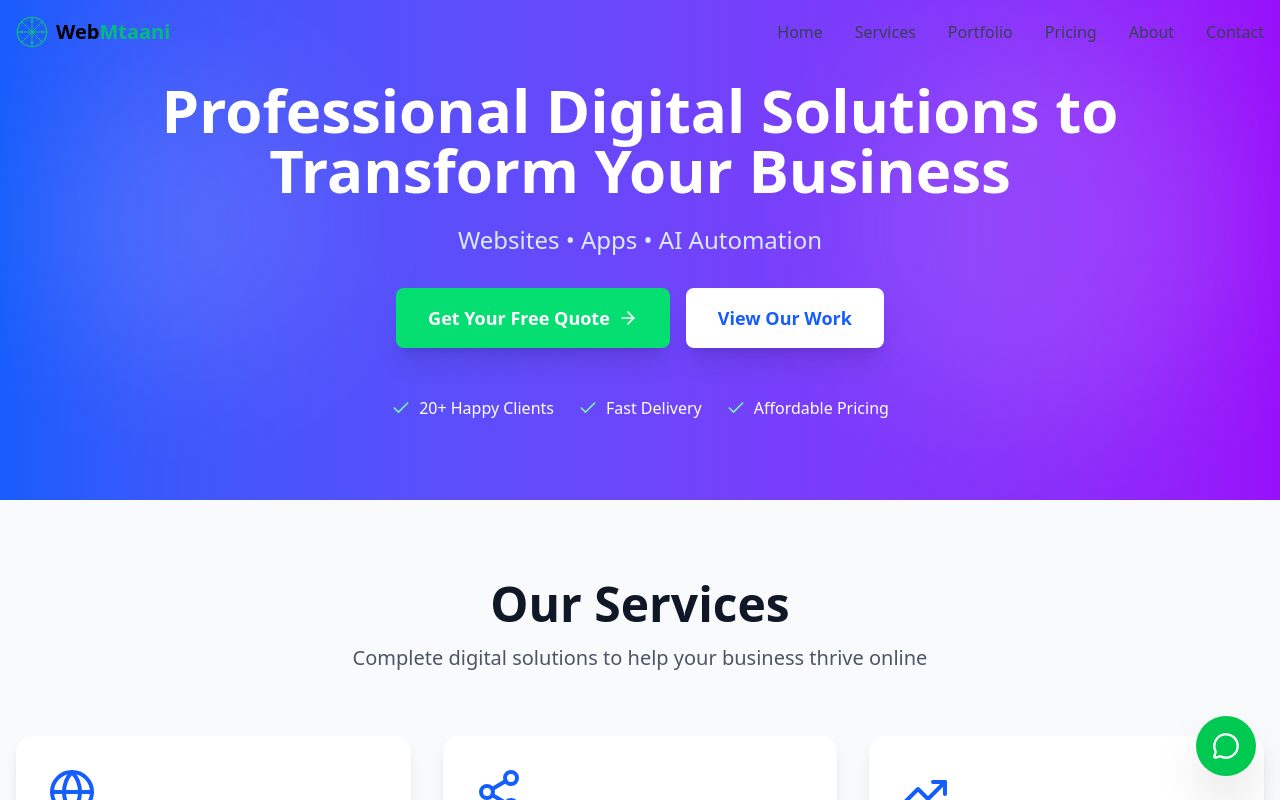
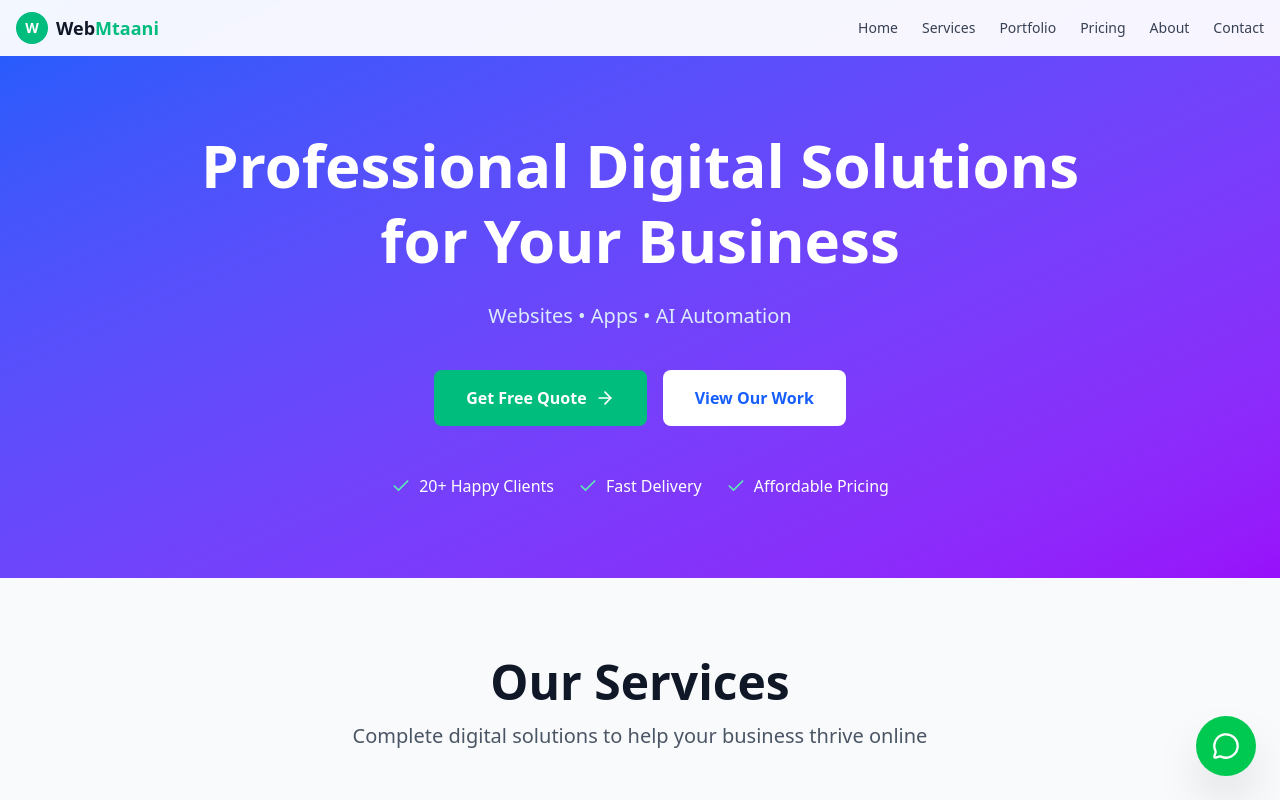
Before and after one commit to Alv3n-bot/Pixel-code, a React (Vite) app: page / in a window 1280 px wide. Shown: the top 800 px of the page. Built offline with nearby package versions, Linux system fonts and the light colour scheme.

Commit message:
Remove complicated svg animations and blur effects

```diff
--- a/src/components/Header.jsx
+++ b/src/components/Header.jsx
@@ -4,53 +4,53 @@ import { Menu, X } from 'lucide-react';
 const Header = ({ isScrolled }) => {
   const [isMenuOpen, setIsMenuOpen] = useState(false);
 
+  const navItems = ['Home', 'Services', 'Portfolio', 'Pricing', 'About', 'Contact'];
+
   return (
-    <header className={`fixed w-full top-0 z-50 transition-all duration-300 ${isScrolled ? 'bg-white shadow-lg' : 'bg-transparent'}`}>
-      <nav className="container mx-auto px-4 py-4">
+    <header className={`fixed w-full top-0 z-50 ${isScrolled ? 'bg-white shadow-md' : 'bg-white/95 backdrop-blur-sm'}`}>
+      <nav className="container mx-auto px-4 py-3">
         <div className="flex justify-between items-center">
+          {/* Logo */}
           <div className="flex items-center gap-2">
-            <svg viewBox="0 0 48 48" className="w-8 h-8">
-              <circle cx="24" cy="24" r="22" fill="none" stroke="#10b981" strokeWidth="2" />
-              <line x1="24" y1="2" x2="24" y2="46" stroke="#10b981" strokeWidth="1.5" />
-              <line x1="2" y1="24" x2="46" y2="24" stroke="#10b981" strokeWidth="1.5" />
-              <line x1="8" y1="8" x2="40" y2="40" stroke="#10b981" strokeWidth="1.5" />
-              <line x1="40" y1="8" x2="8" y2="40" stroke="#10b981" strokeWidth="1.5" />
-              <circle cx="24" cy="24" r="3" fill="#10b981" />
-              <circle cx="24" cy="8" r="2" fill="#10b981" />
-              <circle cx="24" cy="40" r="2" fill="#10b981" />
-              <circle cx="8" cy="24" r="2" fill="#10b981" />
-              <circle cx="40" cy="24" r="2" fill="#10b981" />
-            </svg>
-            <span className="text-xl font-bold text-black">Web<span className="text-emerald-500">Mtaani</span></span>
+            <div className="w-8 h-8 bg-emerald-500 rounded-full flex items-center justify-center">
+              <span className="text-white font-bold text-sm">W</span>
+            </div>
+            <span className="text-lg font-bold text-gray-900">
+              Web<span className="text-emerald-500">Mtaani</span>
+            </span>
           </div>
 
-          <div className="hidden md:flex space-x-8">
-            {['Home', 'Services', 'Portfolio', 'Pricing', 'About', 'Contact'].map((item) => (
+          {/* Desktop Navigation */}
+          <div className="hidden md:flex items-center gap-6">
+            {navItems.map((item) => (
               <a
                 key={item}
                 href={`#${item.toLowerCase()}`}
-                className="text-gray-700 hover:text-blue-600 transition-colors font-medium"
+                className="text-gray-700 hover:text-emerald-500 transition-colors text-sm font-medium"
               >
                 {item}
               </a>
             ))}
           </div>
 
+          {/* Mobile Menu Button */}
           <button
-            className="md:hidden text-gray-700"
+            className="md:hidden p-2 text-gray-700 hover:text-emerald-500"
             onClick={() => setIsMenuOpen(!isMenuOpen)}
+            aria-label="Toggle menu"
           >
             {isMenuOpen ? <X size={24} /> : <Menu size={24} />}
           </button>
         </div>
 
+        {/* Mobile Navigation */}
         {isMenuOpen && (
-          <div className="md:hidden mt-4 pb-4 space-y-3">
-            {['Home', 'Services', 'Portfolio', 'Pricing', 'About', 'Contact'].map((item) => (
+          <div className="md:hidden mt-3 pt-3 border-t border-gray-200">
+            {navItems.map((item) => (
               <a
                 key={item}
                 href={`#${item.toLowerCase()}`}
-                className="block text-gray-700 hover:text-blue-600 transition-colors font-medium"
+                className="block py-2 text-gray-700 hover:text-emerald-500 transition-colors font-medium"
                 onClick={() => setIsMenuOpen(false)}
               >
                 {item}
--- a/src/components/Hero.jsx
+++ b/src/components/Hero.jsx
@@ -3,40 +3,42 @@ import { ArrowRight, Check } from 'lucide-react';
 
 const Hero = () => {
   return (
-    <section id="home" className="py-20 px-4 bg-gradient-to-r from-blue-600 to-purple-600 text-white relative overflow-hidden">
-      <div className="absolute inset-0 opacity-10">
-        <div className="absolute top-20 left-10 w-72 h-72 bg-white rounded-full blur-3xl"></div>
-        <div className="absolute bottom-20 right-10 w-96 h-96 bg-white rounded-full blur-3xl"></div>
-      </div>
+    <section id="home" className="pt-32 pb-20 px-4 bg-gradient-to-br from-blue-600 to-purple-600 text-white">
+      <div className="container mx-auto max-w-4xl text-center">
+        <h1 className="text-4xl md:text-5xl lg:text-6xl font-bold mb-6 leading-tight">
+          Professional Digital Solutions for Your Business
+        </h1>
 
-      <div className="container mx-auto text-center relative z-10">
-        <h1 className="text-4xl md:text-6xl font-bold mb-6 animate-fade-in">
-          Professional Digital Solutions to Transform Your Business
-        </h1>
-        <p className="text-xl md:text-2xl mb-8 text-blue-100 max-w-3xl mx-auto">
+        <p className="text-lg md:text-xl mb-10 text-blue-100">
           Websites • Apps • AI Automation
         </p>
 
         <div className="flex flex-col sm:flex-row gap-4 justify-center mb-12">
-          <button className="bg-green-400 hover:bg-green-600 text-white px-8 py-4 rounded-lg font-semibold text-lg transition-all transform hover:scale-105 shadow-xl flex items-center justify-center gap-2">
-            Get Your Free Quote <ArrowRight size={20} />
-          </button>
-          <button className="bg-white text-blue-600 hover:bg-blue-50 px-8 py-4 rounded-lg font-semibold text-lg transition-all transform hover:scale-105 shadow-xl">
+          <a
+            href="#contact"
+            className="bg-emerald-500 hover:bg-emerald-600 text-white px-8 py-4 rounded-lg font-semibold transition-colors inline-flex items-center justify-center gap-2"
+          >
+            Get Free Quote <ArrowRight size={20} />
+          </a>
+          <a
+            href="#portfolio"
+            className="bg-white text-blue-600 hover:bg-blue-50 px-8 py-4 rounded-lg font-semibold transition-colors"
+          >
             View Our Work
-          </button>
+          </a>
         </div>
 
         <div className="flex flex-wrap justify-center gap-6 text-sm md:text-base">
           <div className="flex items-center gap-2">
-            <Check className="text-green-300" size={20} />
+            <Check className="text-emerald-300" size={20} />
             <span>20+ Happy Clients</span>
           </div>
           <div className="flex items-center gap-2">
-            <Check className="text-green-300" size={20} />
+            <Check className="text-emerald-300" size={20} />
             <span>Fast Delivery</span>
           </div>
           <div className="flex items-center gap-2">
-            <Check className="text-green-300" size={20} />
+            <Check className="text-emerald-300" size={20} />
             <span>Affordable Pricing</span>
           </div>
         </div>
```
